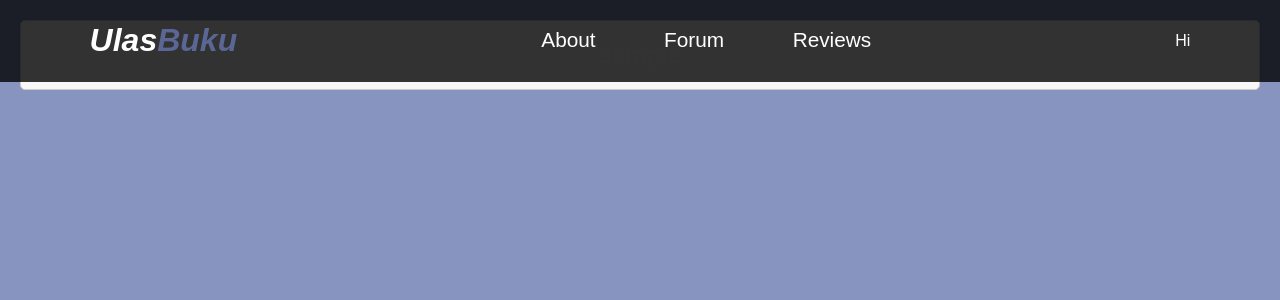
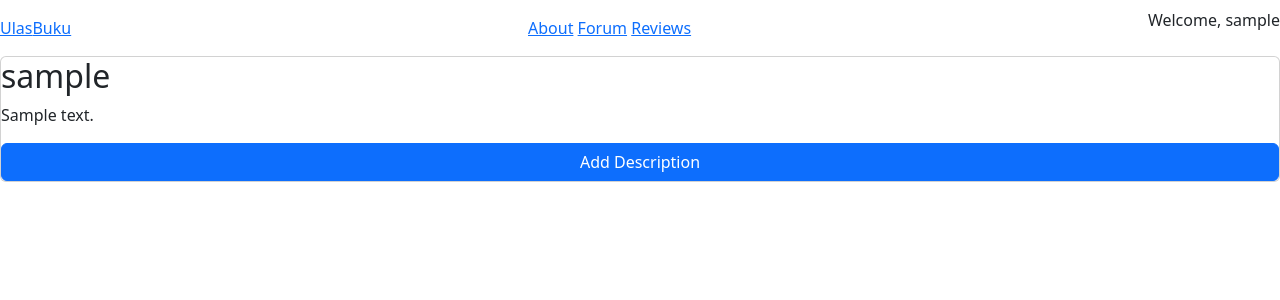
Before and after one commit to kelompok-e10/UlasBuku, a Django app: a page that uses user_profile/templates/profile_page.html in a window 1280 px wide. Shown: the top 300 px of the page. Run offline with Django 4.2, Linux system fonts and the light colour scheme; tables that the repository leaves empty hold one stand-in row (values such as "Sample post"); some libraries are stand-ins or nearby versions; some web fonts are replaced.

Commit message:
pembaruan user_profile

```diff
--- a/user_profile/models.py
+++ b/user_profile/models.py
@@ -5,3 +5,12 @@
 # Create your models here.
 class Profile(models.Model):
     user = models.OneToOneField(User, on_delete=models.CASCADE)
+    description = models.TextField(blank=True, null=True)
+
+
+def create_profile(sender,instance,created, **kwargs):
+    if created:
+        user_profile = Profile(user=instance)
+        user_profile.save()
+
+post_save.connect(create_profile,sender=User)
--- a/user_profile/templates/profile_page.html
+++ b/user_profile/templates/profile_page.html
@@ -1,28 +1,6 @@
-<!DOCTYPE html>
-<html lang="en">
-<head>
-    <meta charset="UTF-8">
-    <title>ProfilePage</title>
+{% extends 'base.html' %}
 
-    <!-- style -->
-    <link rel="stylesheet" href="main/static/main/main.css">
-    <style>
-        /* CSS untuk card profil */
-        .user-profile-card {
-            display: flex;
-            flex-direction: column;
-            align-items: center;
-            justify-content: center;
-            text-align: center;
-            margin: 20px;
-            padding: 20px;
-            border: 1px solid #ccc;
-            border-radius: 5px;
-            background-color: #f7f7f7;
-        }
-    </style>
-</head>
-<body>
+{% block content %}
 
 <!-- Navbar start -->
 <nav class="navbar">
@@ -38,17 +16,95 @@
 
     <!-- Right Part -->
     <div class="navbar-right">
-        <p>Hi {{name}}</p>
+        <p>Welcome, {{user}}</p>
     </div>
 
 
 </nav>
 
 <!-- User Profile Card -->
-<div class="user-profile-card">
+<div class="card">
     <h2>{{ user }}</h2>
-    <!-- <p>{{ description }}</p> -->
+
+    <!-- Menampilkan deskripsi jika ada -->
+    {% if user.profile.description %}
+        <p>{{ user.profile.description }}</p>
+    {% endif %}
+
+    <!-- Tombol untuk membuka modal edit profil -->
+    {% if user.is_authenticated %}
+        <a href="#addDescription" class="btn btn-primary" id="addDescriptionBtn">Add Description</a>
+
+        <!-- Form untuk menambahkan deskripsi -->
+        <form id="addDescriptionForm" style="display: none;">
+            {% csrf_token %}
+            <textarea id="description" name="description" rows="3" cols="50" placeholder="Add your description"></textarea>
+            <button type="submit">Save Description</button>
+        </form>
+    {% else %}
+        <a href="#sendMessage" class="btn btn-secondary" id="sendMessageBtn">Send Message</a>
+    {% endif %}
 </div>
 
-</body>
-</html>
+<script>
+document.addEventListener('DOMContentLoaded', function() {
+    const addDescriptionBtn = document.getElementById('addDescriptionBtn');
+    const addDescriptionForm = document.getElementById('addDescriptionForm');
+
+    addDescriptionBtn.addEventListener('click', function() {
+        addDescriptionForm.style.display = 'block';
+    });
+
+    addDescriptionForm.addEventListener('submit', function(e) {
+        e.preventDefault();
+
+        const description = document.getElementById('description').value;
+
+        // Kirim permintaan AJAX untuk menyimpan deskripsi
+        fetch(`/user_profile/{{ user.username }}/add_description/`, {
+            method: 'POST',
+            headers: {
+                'X-CSRFToken': getCookie('csrftoken'),
+                'Content-Type': 'application/x-www-form-urlencoded',
+            },
+            body: `description=${description}`,
+        })
+        .then(response => response.json())
+        .then(data => {
+            if (data.success) {
+                // Deskripsi berhasil disimpan
+                addDescriptionForm.style.display = 'none';
+                // Tampilkan deskripsi yang baru disimpan
+                const descriptionElement = document.createElement('p');
+                descriptionElement.innerText = description;
+                document.querySelector('.card').appendChild(descriptionElement);
+            } else {
+                // Tampilkan pesan kesalahan jika diperlukan
+                console.error(data.error);
+            }
+        });
+    });
+
+    // Fungsi untuk mendapatkan cookie CSRF
+    function getCookie(name) {
+        let cookieValue = null;
+        if (document.cookie && document.cookie !== '') {
+            const cookies = document.cookie.split(';');
+            for (let i = 0; i < cookies.length; i++) {
+                const cookie = cookies[i].trim();
+                // Cari cookie dengan nama yang sesuai
+                if (cookie.substring(0, name.length + 1) === name + '=') {
+                    cookieValue = decodeURIComponent(cookie.substring(name.length + 1));
+                    break;
+                }
+            }
+        }
+        return cookieValue;
+    }
+});
+</script>
+
+
+
+
+{% endblock content %}
--- a/user_profile/urls.py
+++ b/user_profile/urls.py
@@ -4,5 +4,6 @@
 app_name = 'user_profile'
 
 urlpatterns = [
-    path('<str:username>/', views.view_profile, name='view_profile')
+    path('<str:username>/', views.view_profile, name='view_profile'),
+    path('<str:username>/add_description/', views.add_description, name='add_description'),
 ]
--- a/user_profile/views.py
+++ b/user_profile/views.py
@@ -1,18 +1,32 @@
-from django.shortcuts import get_object_or_404, render
+from django.http import JsonResponse
+from django.shortcuts import get_object_or_404, redirect, render
 from user_profile.models import Profile
 from django.contrib.auth.models import User
-from main.views import register_request
+from main.views import login_request, register_request
+from django.contrib.auth.forms import UserCreationForm
 
 # Create your views here.
 
 def view_profile(request,username):
-    user = get_object_or_404(User)  # Ambil berdasarkan username yang diberikan
-    username = user.username
+    user = get_object_or_404(User,username=username)  # Ambil berdasarkan username yang diberikan
+
     context = {
-        'user': username,
+        'user': user,
     }
 
     return render(request, 'profile_page.html', context)
 
-def update_user(request):
-    return render(request, "update_user.html", {} )
+def add_description(request, username):
+    if request.method == 'POST':
+        description = request.POST.get('description', '')
+
+        # Simpan deskripsi ke profil pengguna
+        user = get_object_or_404(User, username=username)
+        user.profile.description = description
+        user.profile.save()
+
+        # Anda juga dapat memvalidasi data deskripsi di sini jika diperlukan
+
+        return JsonResponse({'success': True})
+    else:
+        return JsonResponse({'success': False, 'error': 'Invalid request method'})
```
Also changed, not shown: user_profile/templates/update_user.html (deleted, +0 -73 lines), user_profile/migrations/0003_profile_description_profile_user.py, user_profile/migrations/0004_remove_profile_description.py (deleted).
